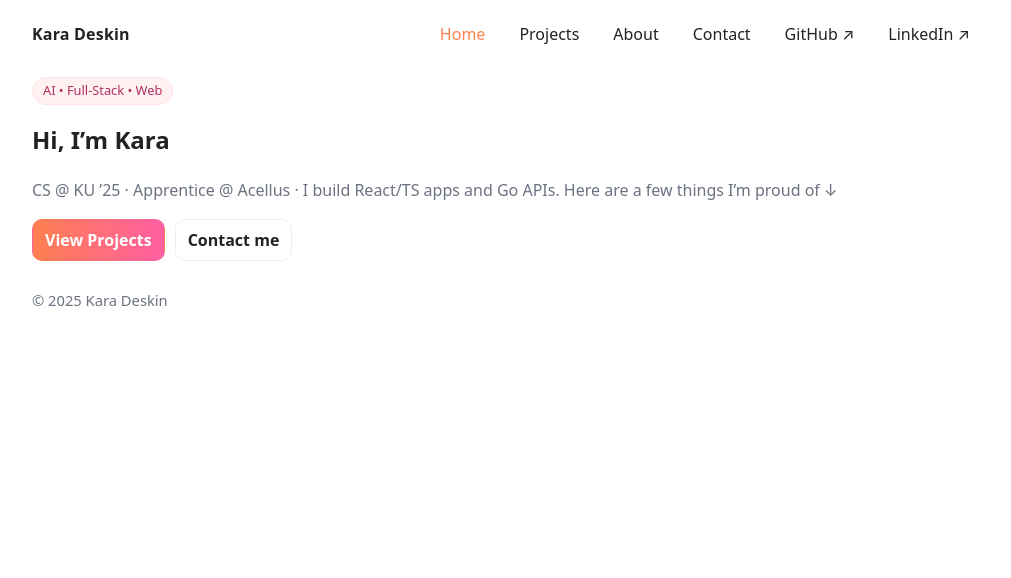
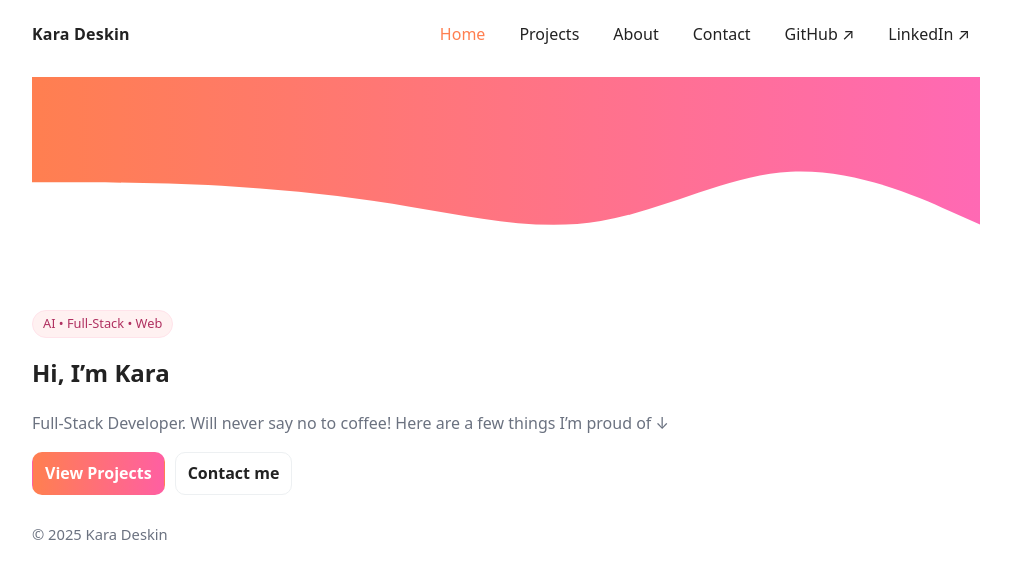
Before and after one commit to karadeskin/kara-portfolio, a React (Vite) app: page / in a window 1280 px wide. Shown: the top 578 px of the page, without its empty margins (134-1145 px from the left). Built offline with nearby package versions, Linux system fonts and the light colour scheme.

Commit message:
add project detail pages + cleanup

```diff
--- a/src/data/projects.ts
+++ b/src/data/projects.ts
@@ -1,5 +1,8 @@
 //project info
 
+//type Project that can be used in other files
+//repo and live are optional
+//tech is an array of objects with name and color
 export type Project = {
     slug: string
     title: string
@@ -9,6 +12,7 @@ export type Project = {
     live?: string
   }
 
+  //constant array of projects
   export const PROJECTS: Project[] = [
     {
       slug: 'reframe-ai',
--- a/src/pages/About.tsx
+++ b/src/pages/About.tsx
@@ -1,8 +1,25 @@
+// about page component
+
 export default function About() {
-    return (
-      <section className="stack">
-        <h2>About</h2>
-        <p>CS @ KU ’25. React/TS, Go APIs, and ML/data projects.</p>
-      </section>
-    )
-  }
+  return (
+    <section className="flex items-center gap-6">
+      <img
+        src="/me.JPG"
+        alt="Kara Deskin"
+        style={{
+          width: 200,
+          height: 250,
+          objectFit: "cover",
+          borderRadius: "50%",
+          display: "block"
+        }}
+        loading="lazy"
+        decoding="async"
+      />
+      <div>
+        <h2>About Me </h2>
+        <p>Hi, I’m Kara! I graduated in May 2025 with a Computer Science degree from KU and am currently a Full-Stack Development Apprentice at Acellus. I enjoy building applications, from clean React frontends to efficient Go APIs. I’m especially passionate about projects that combine technology with education, health, or tools that make people’s lives easier. Outside of coding, I love working out, hiking, and spending time outdoors — and I’m passionate about helping children and giving back to my community. </p>
+      </div>
+    </section>
+  )
+}
--- a/src/pages/Home.tsx
+++ b/src/pages/Home.tsx
@@ -1,12 +1,34 @@
+//home page
+
 import { Link } from '@tanstack/react-router'
 
 export default function Home() {
   return (
-    <section className="section stack hero">
+    <section className="relative section stack hero overflow-hidden">
+      <div className="absolute inset-0 -z-10">
+        <svg
+          xmlns="http://www.w3.org/2000/svg"
+          viewBox="0 0 1440 320"
+          className="w-full h-40 text-pink-200"
+          preserveAspectRatio="none"
+        >
+          <defs>
+            <linearGradient id="waveGradient" x1="0" x2="1" y1="0" y2="0">
+              <stop offset="0%" stopColor="#FF7F50" />
+              <stop offset="100%" stopColor="#FF69B4" />
+            </linearGradient>
+          </defs>
+          <path
+            fill="url(#waveGradient)"
+            d="M0,160L48,160C96,160,192,160,288,165.3C384,171,480,181,576,197.3C672,213,768,235,864,218.7C960,203,1056,149,1152,144C1248,139,1344,181,1392,202.7L1440,224L1440,0L0,0Z"
+          />
+        </svg>
+      </div>
+
       <span className="badge">AI • Full-Stack • Web</span>
-      <h1>Hi, I’m Kara</h1>
+      <h1 className="text-4xl font-bold">Hi, I’m Kara</h1>
       <p className="muted">
-        CS @ KU ’25 · Apprentice @ Acellus · I build React/TS apps and Go APIs. Here are a few things I’m proud of ↓
+        Full-Stack Developer. Will never say no to coffee! Here are a few things I’m proud of ↓
       </p>
       <div style={{ display: 'flex', gap: 10, flexWrap: 'wrap' }}>
         <Link className="btn primary" to="/projects">
```
Also changed, not shown: 1 other file (tests, documents, lock files or other folders).
